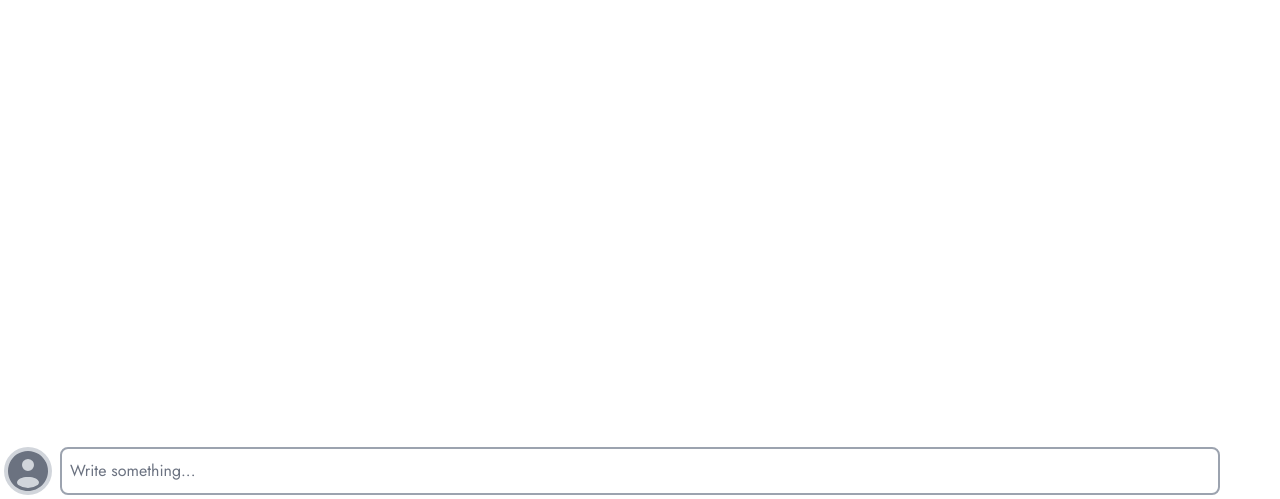
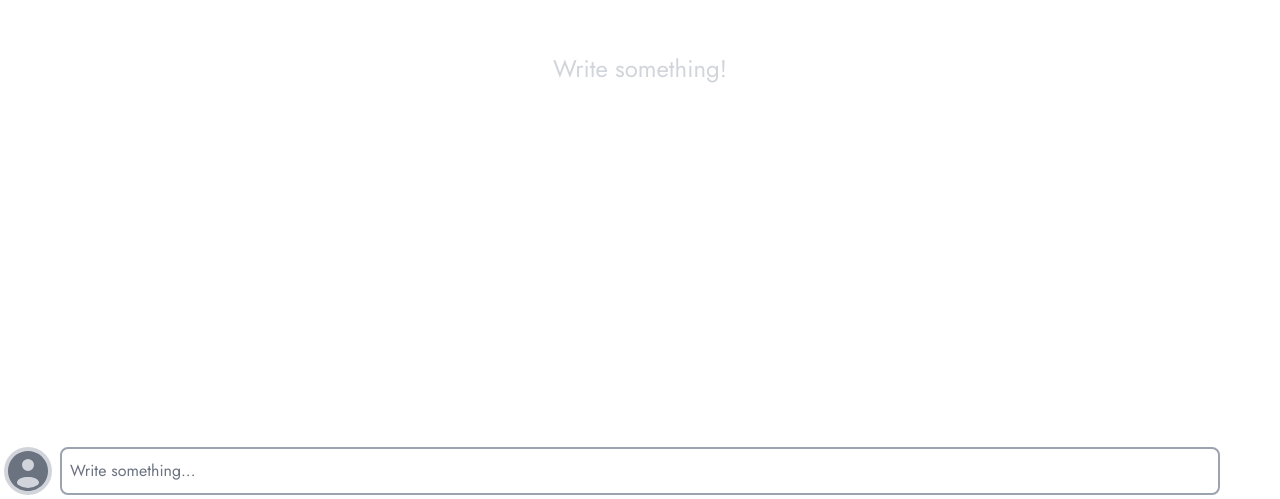
Before and after one commit to ShadowRZ/hanekokoro-talk, a React (Vite) app: page / in a window 1280 px wide. Shown: the part 301-800 px from the top of the page. Built offline with nearby package versions, Linux system fonts and the light colour scheme.

Commit message:
Add placeholder

```diff
--- a/src/components/messages/Messages.tsx
+++ b/src/components/messages/Messages.tsx
@@ -17,11 +17,21 @@ export function Messages (): JSX.Element {
 
   return (
     <div class='overflow-auto flex-initial grow px-1 pt-1 flex flex-col gap-2'>
-      {context.messages.value.map((item, idx) => {
-        if (isNarrator(item.characterIdx)) return <NarrratorItem idx={idx} item={item.message as TalkContentText} />
-        return <MessageItem key={idx} message={item} idx={idx} />
-      })}
+      {context.messages.value.length !== 0
+        ? context.messages.value.map((item, idx) => {
+          if (isNarrator(item.characterIdx)) return <NarrratorItem idx={idx} item={item.message as TalkContentText} />
+          return <MessageItem key={idx} message={item} idx={idx} />
+        })
+        : <Placeholder />}
       <div ref={setRef} />
     </div>
   )
 }
+
+function Placeholder (): JSX.Element {
+  return (
+    <div class='w-full h-full flex items-center justify-center'>
+      <span class='text-2xl text-gray-300 dark:text-gray-700'>Write something!</span>
+    </div>
+  )
+}
```
